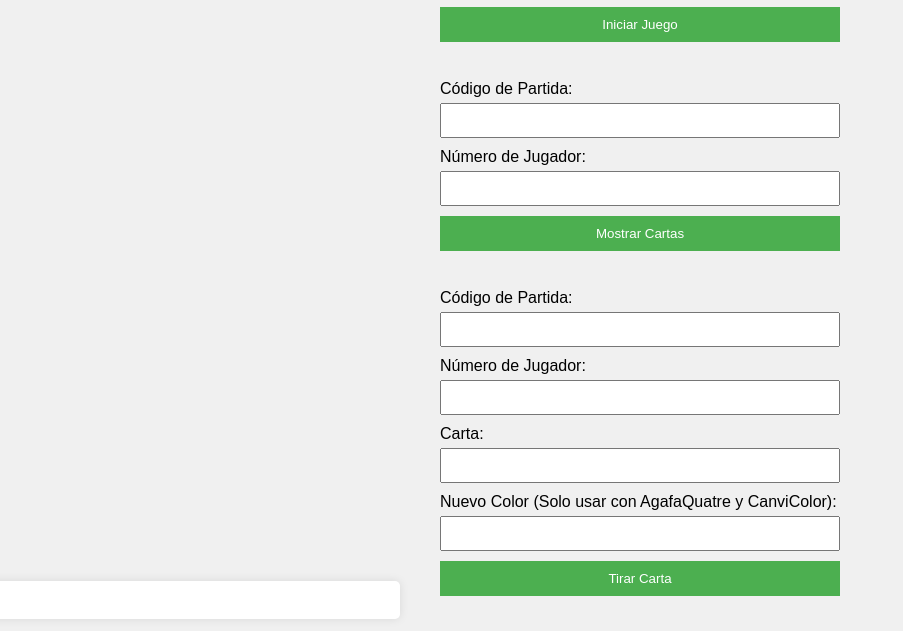
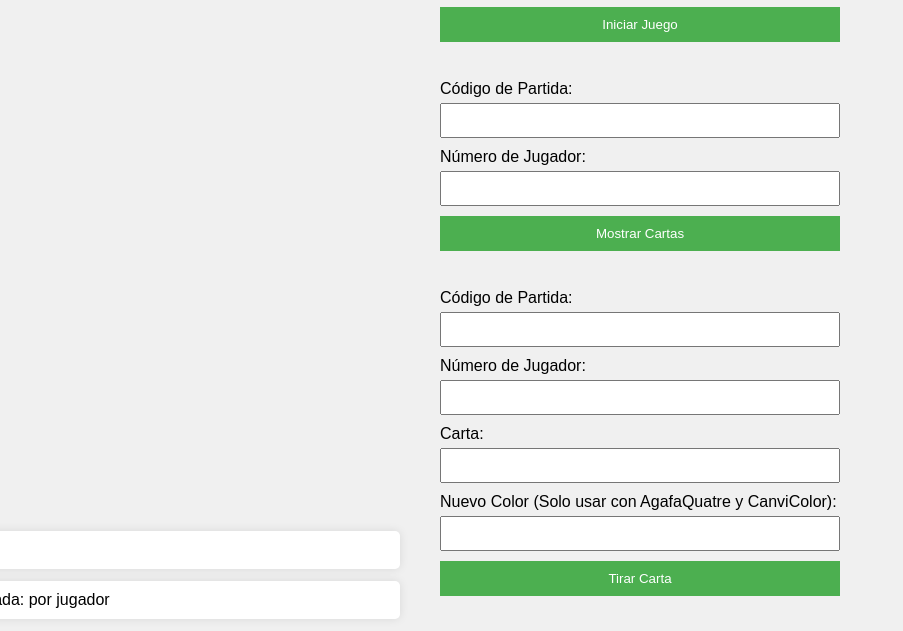
Before and after one commit to danmor23daw2/ProyectoCartas-Express, a website: page consumidor.html in a window 1280 px wide. Both pictures are taken after a click on the button "Tirar Carta". Shown: the part 161-792 px from the top of the page, without its empty margins (0-903 px from the left). Drawn offline with Linux system fonts and the light colour scheme; no server answers.

Commit message:
consumidor finalizado 100%

```diff
--- a/consumidor.html
+++ b/consumidor.html
@@ -63,6 +63,19 @@
       position: fixed;
       margin-left: -1000px;
       bottom: 20px;
+      margin-bottom: 50px;
+    }
+    #ultimaCartaTirada {
+      display: flex;
+      background-color: #fff;
+      padding: 10px;
+      border-radius: 5px;
+      box-shadow: 0 0 10px rgba(0, 0, 0, 0.1);
+      max-width: 500px;
+      width: 100%;
+      position: fixed;
+      margin-left: -1000px;
+      bottom: 20px;
     }
   </style>
 </head>
@@ -110,6 +123,7 @@
   </form>
 
   <div id="resultados"></div>
+  <div id="ultimaCartaTirada"></div>
 
   <script>
     async function iniciarJuego() {
@@ -141,6 +155,7 @@
       const response = await fetch(url, { method: 'PUT' });
       const data = await response.text();
       document.getElementById('resultados').innerHTML = data;
+      document.getElementById('ultimaCartaTirada').innerHTML = `Última carta tirada: ${nuevoColorTirar} ${cartaTirar} por jugador ${numeroJugador}`;
     }
 
     async function pasarTurno() {
```
